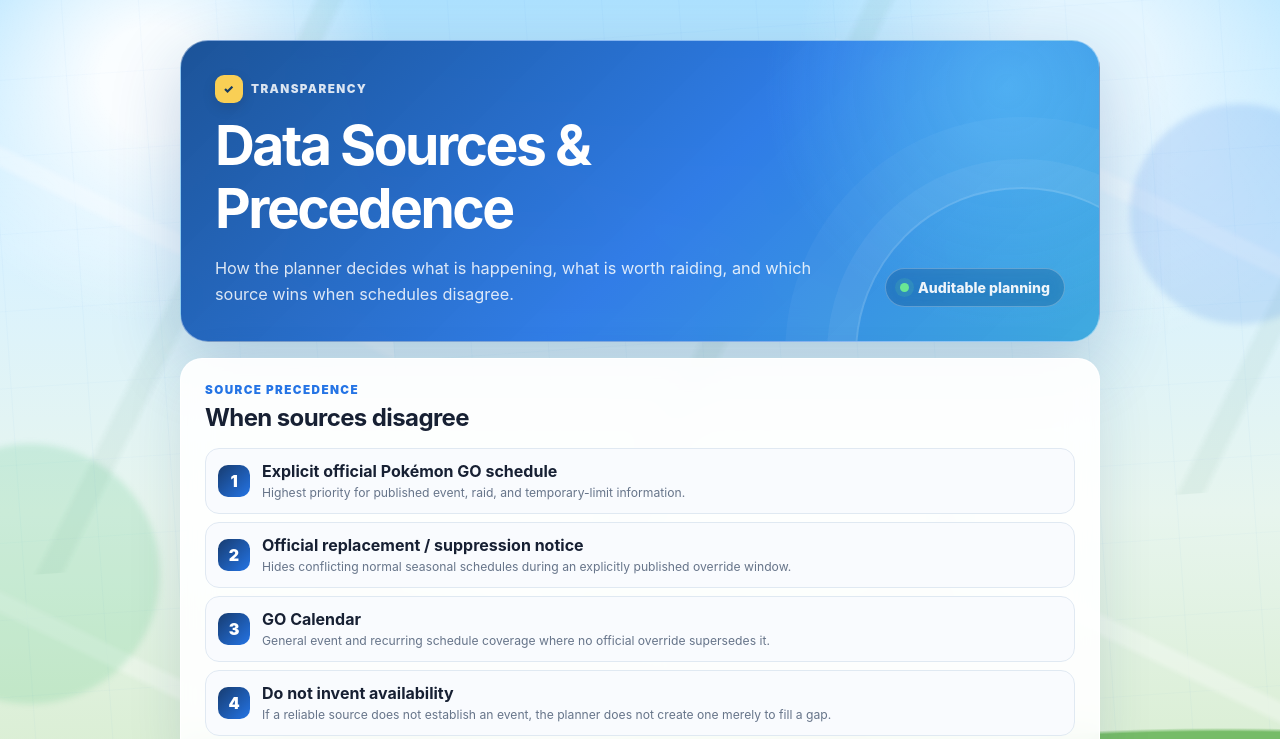
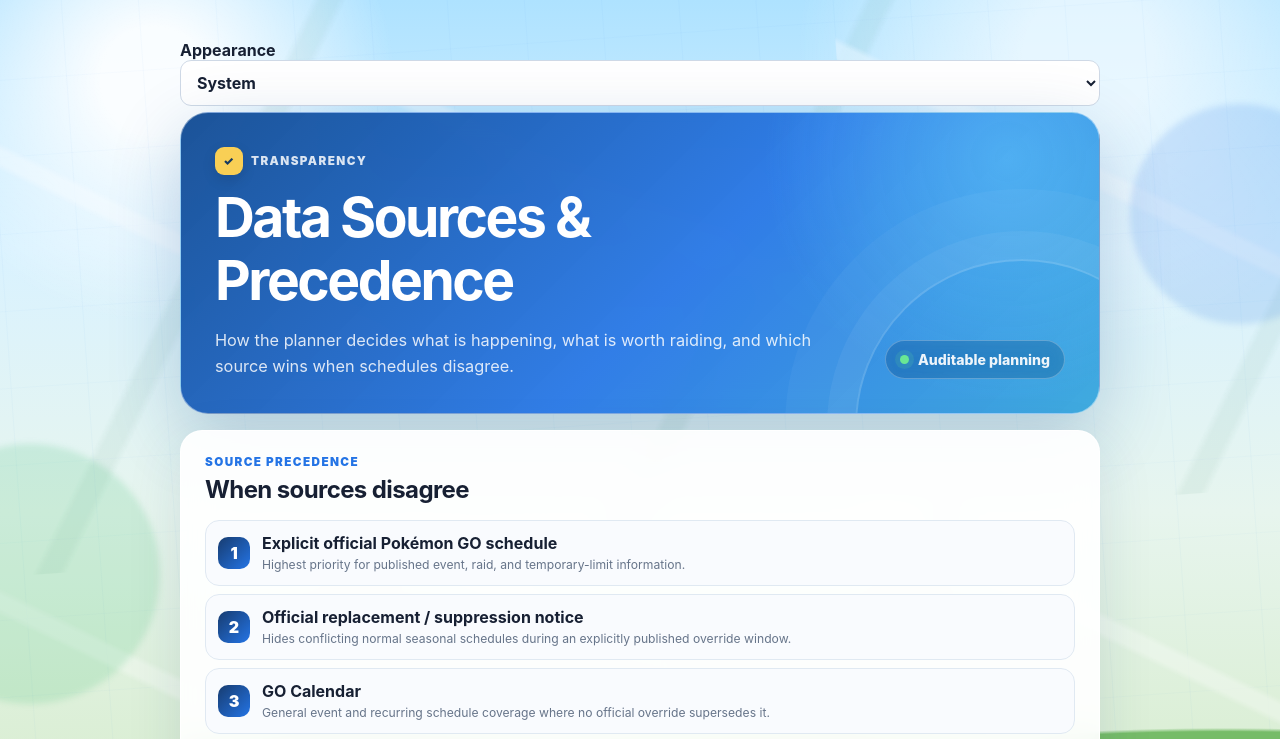
Before and after one commit to Jquak10/pokemon-go-plan, a website: page public/sources.html in a window 1280 px wide. Shown: the top 739 px of the page. Drawn offline with Linux system fonts and the light colour scheme.

Commit message:
feat: add shared appearance controls

```diff
--- a/public/sources.html
+++ b/public/sources.html
@@ -4,8 +4,9 @@
   <meta charset="utf-8">
   <meta name="viewport" content="width=device-width,initial-scale=1,viewport-fit=cover">
   <meta name="theme-color" content="#1f6feb">
+  <script src="/theme.js?v=1"></script>
   <title>Data Sources · Raid Planner</title>
-  <link rel="stylesheet" href="/styles.css?v=42">
+  <link rel="stylesheet" href="/styles.css?v=43">
   <style>
     @media (max-width: 700px) {
       body.portal-page {
@@ -28,6 +29,16 @@
   <div class="ambient-orb ambient-orb-two" aria-hidden="true"></div>
 
   <main class="portal-shell sources-shell">
+    <div class="theme-toolbar">
+      <label class="theme-control">
+        <span>Appearance</span>
+        <select data-theme-select aria-label="Appearance">
+          <option value="system">System</option>
+          <option value="light">Light</option>
+          <option value="dark">Dark</option>
+        </select>
+      </label>
+    </div>
     <header class="dashboard-hero portal-hero">
       <div class="hero-copy">
         <div class="brand-kicker">
```
